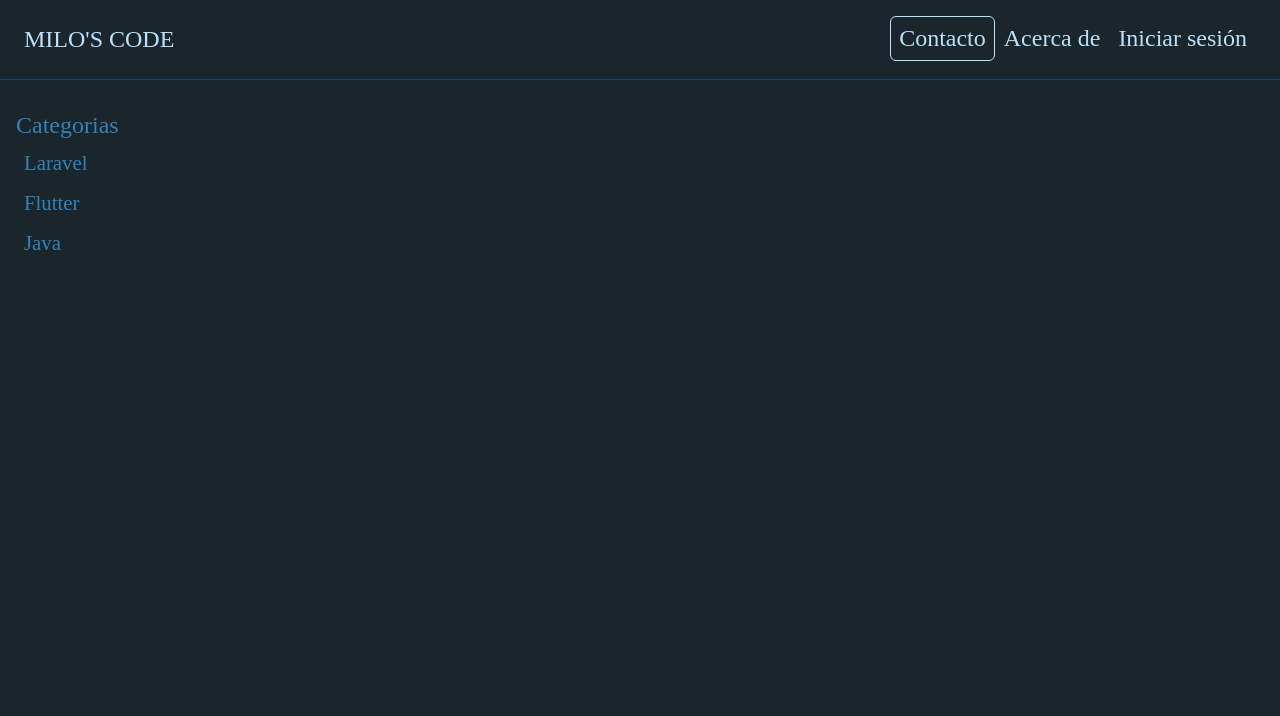
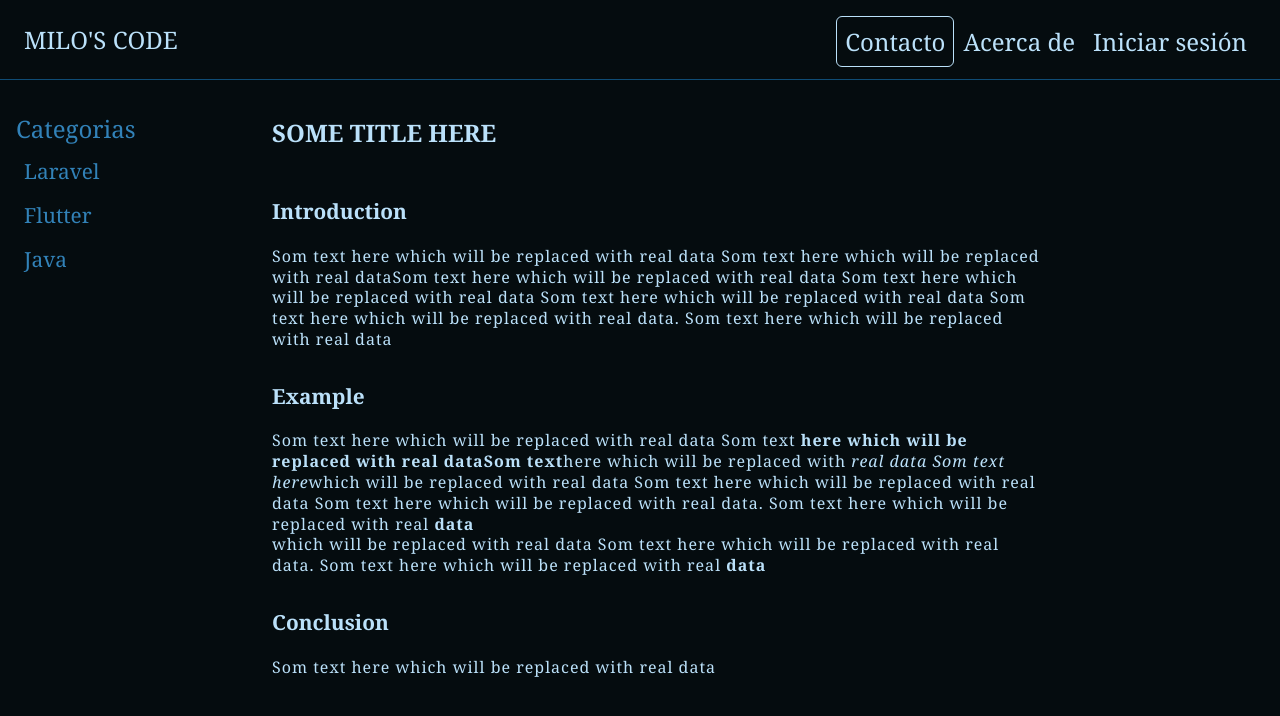
Before and after one commit to MiloJuarez/blog, a React app: page / in a window 1280 px wide. Shown: the top 716 px of the page. Built offline with nearby package versions, Linux system fonts and the light colour scheme.

Commit message:
Created post content structure

```diff
--- /dev/null
+++ b/src/containers/PostContent.jsx
@@ -0,0 +1,58 @@
+import React from "react";
+import "@styles/PostContent.scss";
+
+const PostContent = () => {
+    return (
+        <div className='PostContent'>
+            <h2 className='PostContent__title'>SOME TITLE HERE</h2>
+            <div className='PostContent__body'>
+                <section>
+                    <p id='introduction' className='PostContent__subtitle'>
+                        Introduction
+                    </p>
+                    <div className='PostContent__text'>
+                        Som text here which will be replaced with real data Som
+                        text here which will be replaced with real dataSom text
+                        here which will be replaced with real data Som text here
+                        which will be replaced with real data Som text here
+                        which will be replaced with real data Som text here
+                        which will be replaced with real data. Som text here
+                        which will be replaced with real data
+                    </div>
+                </section>
+                <section>
+                    <p id='example' className='PostContent__subtitle'>
+                        Example
+                    </p>
+                    <div className='PostContent__text'>
+                        Som text here which will be replaced with real data Som
+                        text{" "}
+                        <strong>
+                            here which will be replaced with real dataSom text
+                        </strong>
+                        here which will be replaced with
+                        <i> real data Som text here</i>
+                        which will be replaced with real data Som text here
+                        which will be replaced with real data Som text here
+                        which will be replaced with real data. Som text here
+                        which will be replaced with real <b>data</b>
+                        <br />
+                        which will be replaced with real data Som text here
+                        which will be replaced with real data. Som text here
+                        which will be replaced with real <b>data</b>
+                    </div>
+                </section>
+                <section>
+                    <p id='conclusion' className='PostContent__subtitle'>
+                        Conclusion
+                    </p>
+                    <div className='PostContent__text'>
+                        Som text here which will be replaced with real data
+                    </div>
+                </section>
+            </div>
+        </div>
+    );
+};
+
+export default PostContent;
--- a/src/pages/Home.jsx
+++ b/src/pages/Home.jsx
@@ -2,6 +2,7 @@ import React from "react";
 import Category from "@components/Category";
 import Categories from "@containers/Categories";
 import "@styles/Home.scss";
+import PostContent from "@containers/PostContent";
 
 const Home = () => {
     return (
@@ -63,6 +64,7 @@ const Home = () => {
                     }}
                 />
             </Categories>
+            <PostContent />
         </div>
     );
 };
--- a/src/styles/Categories.scss
+++ b/src/styles/Categories.scss
@@ -1,7 +1,6 @@
 @use "vars";
 
 .Categories {
-    position: absolute;
     min-width: 250px;
     width: vars.$wcategory;
     margin-top: vars.$mb;
--- /dev/null
+++ b/src/styles/PostContent.scss
@@ -0,0 +1,24 @@
+@use "vars";
+
+.PostContent {
+    width: vars.$wcontent;
+    margin-top: vars.$mb;
+    padding: 0 vars.$pc;
+    color: vars.$text-color;
+}
+.PostContent section {
+    margin-bottom: calc(vars.$mb * 2);
+}
+.PostContent__title {
+    margin-bottom: calc(vars.$mb * 3);
+}
+.PostContent__subtitle {
+    font-size: vars.$fs-md;
+    font-weight: bold;
+}
+.PostContent__text {
+    font-size: vars.$fs-nr;
+    line-height: vars.$fs-md;
+    letter-spacing: 1px;
+    vertical-align: baseline;
+}
--- a/src/styles/_vars.scss
+++ b/src/styles/_vars.scss
@@ -1,10 +1,10 @@
-$primary-color: #1b262c;
+$primary-color: #050c0f;
 $secondary-color: #0f4c75;
 $secondary-color-ligth: #3282b8;
 $text-color: #bbe1fa;
 $fs-lg: 1.5em;
 $fs-md: 1.3em;
-$fs-nr: 1.1em;
+$fs-nr: 1em;
 $fs-sm: 0.6em;
 $mfs-lg: 2.3em;
 $mfs-md: 2em;
@@ -15,5 +15,5 @@ $mb: 16px;
 $pc: 16px;
 $wcategory: 20%;
 $wsection: 15%;
-$wcontent: 65%;
+$wcontent: 60%;
 $bradius: 6px;
--- a/src/styles/global.css
+++ b/src/styles/global.css
@@ -1,6 +1,7 @@
 body {
     margin: 0;
     padding: 0;
-    font-family: Serif;
+    font-family: Georgia, "Times New Roman", Times, serif;
+    /* font-family: "Times New Roman", Times, serif; */
     box-sizing: border-box;
 }
```
